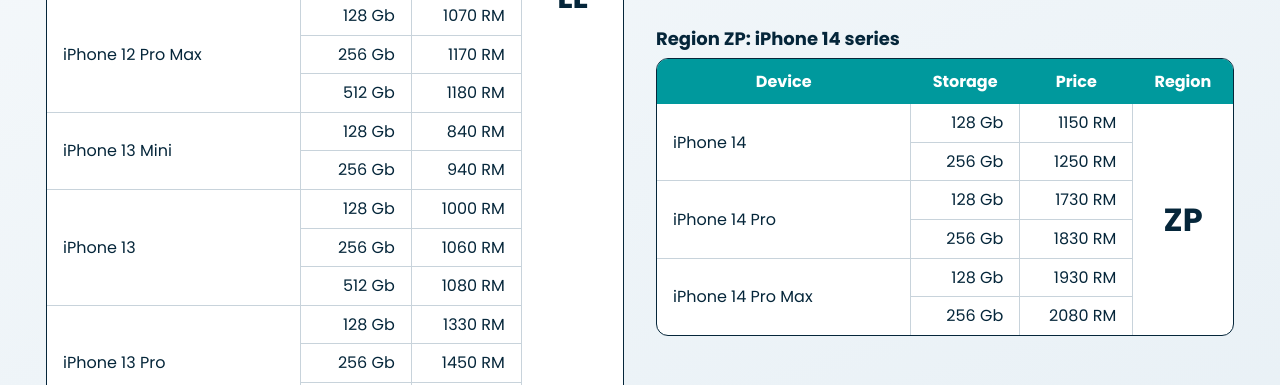
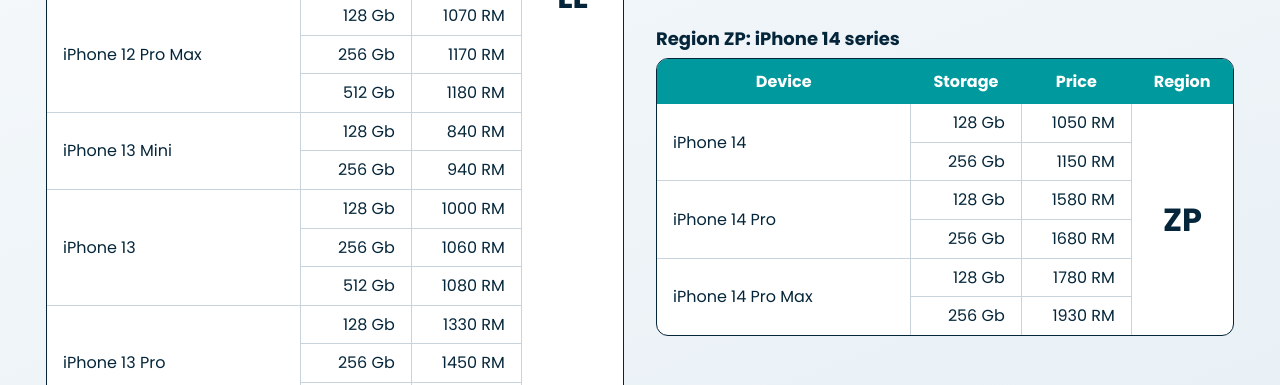
Before and after one commit to wicaksonoarief/llj-marketing, a plain HTML site: page public/pricelist.html in a window 1280 px wide. Shown: the part 923-1308 px from the top of the page. Drawn offline with Linux system fonts and the light colour scheme.

Commit message:
Add files via upload

```diff
--- a/public/pricelist.html
+++ b/public/pricelist.html
@@ -112,12 +112,12 @@
           <table class="price-table" role="table" aria-labelledby="tbl-zp">
             <thead role="rowgroup"><tr role="row"><th role="columnheader" scope="col">Device</th><th role="columnheader" scope="col">Storage</th><th role="columnheader" scope="col">Price</th><th role="columnheader" scope="col">Region</th></tr></thead>
             <tbody role="rowgroup">
-        <tr role="row"><th class="device" scope="rowgroup" role="rowheader" rowspan="2">iPhone 14</th><td class="num storage" role="cell">128 Gb</td><td class="num price" role="cell">1150 RM</td><td class="region" role="cell" rowspan="6">ZP</td></tr>
-        <tr role="row"><td class="num storage" role="cell">256 Gb</td><td class="num price" role="cell">1250 RM</td></tr>
-        <tr role="row"><th class="device" scope="rowgroup" role="rowheader" rowspan="2">iPhone 14 Pro</th><td class="num storage" role="cell">128 Gb</td><td class="num price" role="cell">1730 RM</td></tr>
-        <tr role="row"><td class="num storage" role="cell">256 Gb</td><td class="num price" role="cell">1830 RM</td></tr>
-        <tr role="row"><th class="device last" scope="rowgroup" role="rowheader" rowspan="2">iPhone 14 Pro Max</th><td class="num storage" role="cell">128 Gb</td><td class="num price" role="cell">1930 RM</td></tr>
-        <tr role="row"><td class="num storage" role="cell">256 Gb</td><td class="num price" role="cell">2080 RM</td></tr>
+        <tr role="row"><th class="device" scope="rowgroup" role="rowheader" rowspan="2">iPhone 14</th><td class="num storage" role="cell">128 Gb</td><td class="num price" role="cell">1050 RM</td><td class="region" role="cell" rowspan="6">ZP</td></tr>
+        <tr role="row"><td class="num storage" role="cell">256 Gb</td><td class="num price" role="cell">1150 RM</td></tr>
+        <tr role="row"><th class="device" scope="rowgroup" role="rowheader" rowspan="2">iPhone 14 Pro</th><td class="num storage" role="cell">128 Gb</td><td class="num price" role="cell">1580 RM</td></tr>
+        <tr role="row"><td class="num storage" role="cell">256 Gb</td><td class="num price" role="cell">1680 RM</td></tr>
+        <tr role="row"><th class="device last" scope="rowgroup" role="rowheader" rowspan="2">iPhone 14 Pro Max</th><td class="num storage" role="cell">128 Gb</td><td class="num price" role="cell">1780 RM</td></tr>
+        <tr role="row"><td class="num storage" role="cell">256 Gb</td><td class="num price" role="cell">1930 RM</td></tr>
             </tbody>
           </table>
         </div>
```
